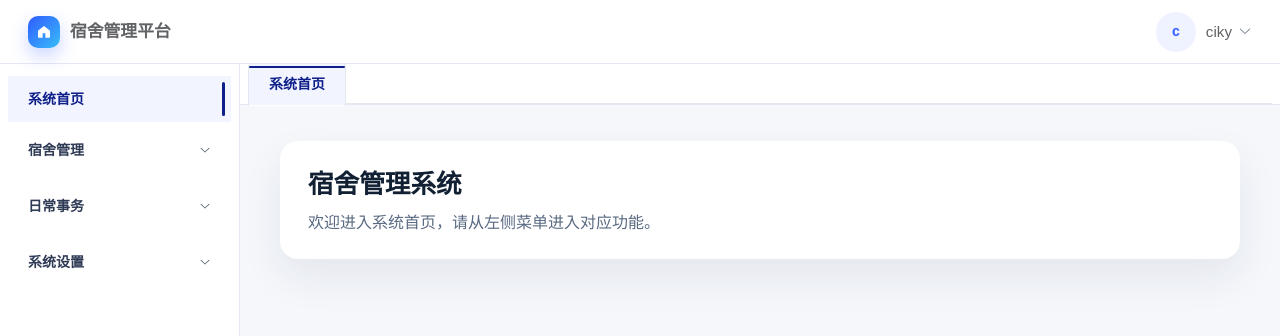
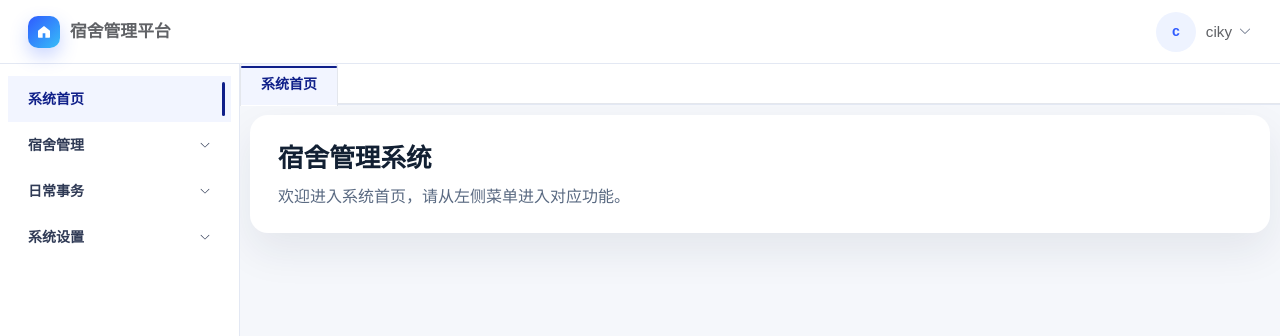
Before and after one commit to Ciky03/dormitory-manage-web, a Vue app: page /home in a window 1280 px wide. Shown: the top 336 px of the page. Built offline with nearby package versions, Linux system fonts and the light colour scheme.

Commit message:
fix: 全局样式调整

```diff
--- a/src/components/SideNav.vue
+++ b/src/components/SideNav.vue
@@ -99,6 +99,8 @@ const activePath = computed(() => route.path)
 
 .menu :deep(.el-sub-menu__title) {
   padding-left: 14px;
+  height: 46px;
+  line-height: 46px;
 }
 
 .menu :deep(.el-menu-item.top-level-item) {
@@ -111,8 +113,8 @@ const activePath = computed(() => route.path)
 }
 
 .menu :deep(.el-menu-item) {
-  height: 38px;
-  line-height: 38px;
+  height: 46px;
+  line-height: 46px;
   padding-left: 22px;
   border-radius: 4px;
   margin: 2px 8px;
--- a/src/components/TabSwitch.vue
+++ b/src/components/TabSwitch.vue
@@ -48,7 +48,7 @@ const handleTabRemove = (name) => {
 }
 
 .tabs {
-  padding: 0 8px;
+  padding: 0;
 }
 
 .tabs :deep(.el-tabs__header) {
@@ -88,4 +88,8 @@ const handleTabRemove = (name) => {
 .tabs :deep(.el-tabs__nav) {
   border: none;
 }
+
+.tabs :deep(.el-tabs__item + .el-tabs__item)::before {
+  display: none;
+}
 </style>
--- a/src/layouts/MainLayout.vue
+++ b/src/layouts/MainLayout.vue
@@ -101,7 +101,7 @@ const handleTabChange = (name) => {
 }
 
 .app-content {
-  padding: 36px 40px;
+  padding: 10px 10px;
   flex: 1 1 auto;
   overflow: auto;
 }
--- a/src/views/System/Menu/index.vue
+++ b/src/views/System/Menu/index.vue
@@ -93,18 +93,21 @@ onMounted(loadMenus)
 <style scoped>
 .menu-page {
   display: grid;
-  gap: 18px;
-  min-width: 0;
+  gap: 12px;
+  padding: 12px;
+  min-height: 100%;
+  width: 100%;
+  box-sizing: border-box;
 }
 
 .menu-table {
-  border-radius: 12px;
+  border-radius: 6px;
   width: 100%;
 }
 
 .menu-card {
   background: #ffffff;
-  border-radius: 18px;
+  border-radius: 10px;
   padding: 16px 18px 18px;
   box-shadow: 0 18px 40px rgba(22, 33, 60, 0.08);
   overflow: hidden;
```
